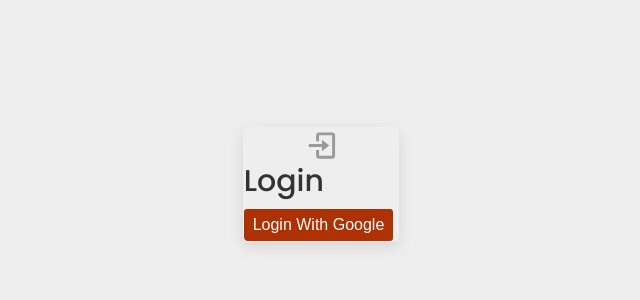
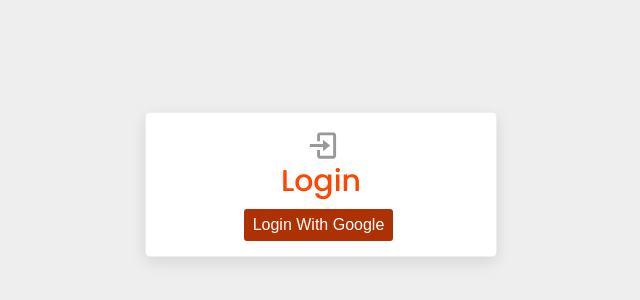
Before and after one commit to PushOak/auth-users, a React (Create React App) app in the folder client/: page /login in a window 1280 px wide. Shown: the part 216-516 px from the top of the page, without its empty margins (319-959 px from the left). Built offline with nearby package versions, Linux system fonts and the light colour scheme; the HTML template or start-up script is replaced by a standard one.

Commit message:
Login update test

```diff
--- a/client/src/pages/auth/Login.jsx
+++ b/client/src/pages/auth/Login.jsx
@@ -8,6 +8,7 @@
     <>
       <div className={`container ${styles.auth}`}>
         <Card>
+          <div className={styles.form}>
             <div className="--flex-center">
               <BiLogIn size={35} color="#999" />
             </div>
@@ -15,6 +16,7 @@
             <div className="--flex-center">
               <button className="--btn --btn-google">Login With Google</button>
             </div>
+          </div>
         </Card>
       </div>
     </>
```
Lines whose indentation alone changed are shown as unchanged.
